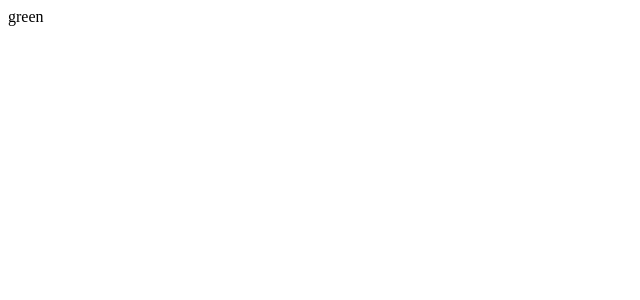
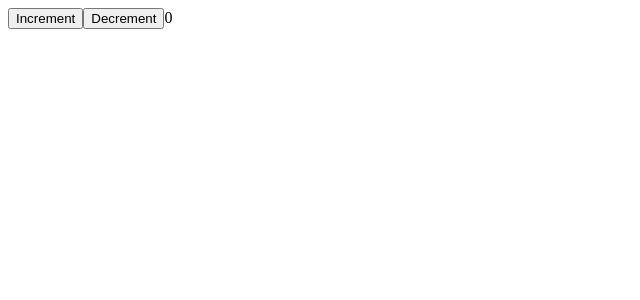
Before and after one commit to makhatadze/redux-typescript-example, a React (Create React App) app: page / in a window 1280 px wide. Shown: the top 300 px of the page, without its empty margins (0-640 px from the left). Built offline with nearby package versions, Linux system fonts and the light colour scheme.

Commit message:
Make simple decrement and increment function for counter.

```diff
--- a/src/index.tsx
+++ b/src/index.tsx
@@ -6,13 +6,30 @@
 }
 
 class App extends Component<AppProps> {
+    state = {counter: 0};
+
+    onIncrement = (): void => {
+        this.setState({counter: this.state.counter + 1})
+    }
+
+    onDecrement = (): void => {
+        this.setState({counter: this.state.counter - 1})
+    }
+
     render() {
-        return <div>{this.props.color}</div>;
+        return (
+            <div>
+                <button onClick={this.onIncrement}>Increment</button>
+                <button onClick={this.onDecrement}>Decrement</button>
+                {this.state.counter}
+            </div>
+        );
     }
 }
+
 ReactDOM.render(
-  <React.StrictMode>
-    <App color={'green'} />
-  </React.StrictMode>,
-  document.getElementById('root')
+    <React.StrictMode>
+        <App color={'green'}/>
+    </React.StrictMode>,
+    document.getElementById('root')
 );
```
